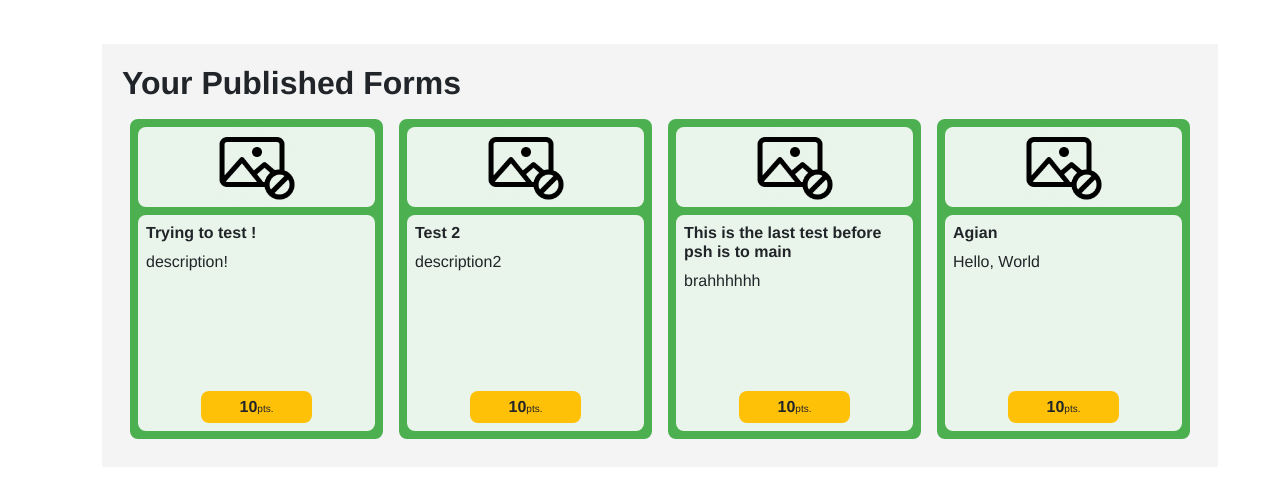
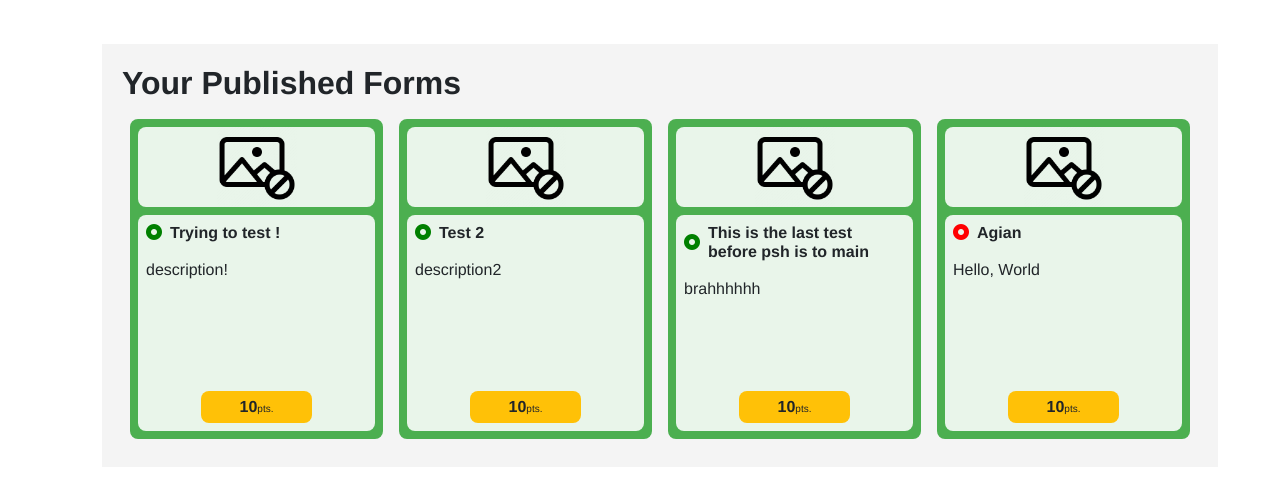
Before and after one commit to ChindanaiR/FormHubProject, a Django app: page /account/ in a window 1280 px wide. Shown: the part 641-1128 px from the top of the page. Run offline with Django 5.2, Linux system fonts and the light colour scheme; a user stored in the database is signed in; data comes from the database, SQL or seed files in the repository; both versions use the stored data as it was after the commit.

Commit message:
dynamic access to the form

```diff
--- a/answering/urls.py
+++ b/answering/urls.py
@@ -1,6 +1,7 @@
 from django.urls import path
 from . import views
 
+app_name = "answering"
 urlpatterns = [
     path("", views.index, name="index"),
     path("form/<int:form_id>", views.form_answering, name="answering"),
--- a/form_management/views.py
+++ b/form_management/views.py
@@ -28,6 +28,10 @@ def my_forms(request):
 def form_response(request, form_id):
 
     form = Form.objects.get(pk = form_id)
+
+    if request.user.username != form.owner.username:
+        return HttpResponseRedirect(f"/form/{form_id}")
+
     if request.method == "POST":
         action = request.POST["action"]
         if action.lower() == "close-form":
--- a/static/userprofile/userprofile.css
+++ b/static/userprofile/userprofile.css
@@ -25,3 +25,11 @@
     padding: 20px;
     background-color: #F4F4F4;
 }
+
+.active {
+    color: green;
+}
+
+.closed {
+    color: red;
+}
--- a/static/userprofile/userprofile.js
+++ b/static/userprofile/userprofile.js
@@ -1,16 +1,11 @@
 
-//Show ในหน้า userprofile
-  // fetch(`get_userinfo`, {
-  //   method: "GET",
-  // })
-  // .then(response => response.json())
-  // .then(data => {
-  //   console.log(data);
-  //   const nameElement = document.querySelector('#acct_name');
-  //   const emailElement = document.querySelector('#email');
-  //   nameElement.textContent = `Username: ${data.name}`;
-  //   emailElement.textContent = `Email: ${data.email}`;
-  // })
+document.addEventListener('DOMContentLoaded', () => {
+
+  document.querySelectorAll(".form-card").forEach(form => {
+    form.onclick = () => window.location.replace(`/manage/responses/${form.dataset.code}`)
+  })
+
+});
 
 
   //ปุ่ม Edit Name
@@ -102,7 +97,3 @@ const uploadFile = () => {
     location.reload();
   });
 }
-
-document.querySelectorAll(".form-card").forEach(form => {
-  form.onclick = () => window.location.replace(`/manage/responses/${form.dataset.code}`)
-})
--- a/templates/userprofile/index.html
+++ b/templates/userprofile/index.html
@@ -45,7 +45,7 @@
 
     <!-- user's forms -->
     <div class="container" id="user-prof-forms">
-        <h2><strong>Your Published Forms</strong></h2>
+        <h2><strong>{{ form_section_title }}</strong></h2>
         <div class="all-forms d-flex flex-row flex-wrap">
             {% for form in user_forms %}
                 <div class="form-card p-2 d-flex flex-column col-sm-6 col-md-4 col-lg-3" data-code="{{ form.id }}">
@@ -54,7 +54,16 @@
                             <img src="{% static 'answering/imgs/no-pic.png' %}" alt="no-photo">
                         </div>
                         <div class="form-meta-data mt-2 p-2">
-                            <h6 class="form-name">{{ form.form_name }}</h6>
+                            <div class="header d-flex align-items-center mb-3">
+                                {% if form.owner.username == user.username %}
+                                    {% if not form.is_sale %}
+                                        <i class="fa-solid fa-circle-dot status me-2 {% if form.is_open %} active {% else %} closed {% endif %}"></i>
+                                    {% else %}
+                                        <i class="fa-regular fa-money-bill-1 status me-2"></i>
+                                    {% endif %}
+                                {% endif %}
+                                <h6 class="form-name my-0">{{ form.form_name }}</h6>
+                            </div>
                             <div class="description">
                                 {{ form.description }}
                             </div>
@@ -86,9 +95,6 @@
                                 <div class="description">
                                     {{ dataset.description }}
                                 </div>
-                                <!-- <div class="bottom-section mt-auto p-1">
-                                    <span class="point">{{ .form_point }}</span><span class="unit">pts.</span>
-                                </div> -->
                             </div>
                         </div>
                     </div>
--- a/userprofile/views.py
+++ b/userprofile/views.py
@@ -37,7 +37,8 @@ def index(request):
         "userpic": user.profile_img,
         "user_forms": user_forms,
         "rank": rank,
-        "user_datasets": user_datasets
+        "user_datasets": user_datasets,
+        "form_section_title": "Your Published Forms"
     })
 
 # View other userprofiles
@@ -45,7 +46,11 @@ def profile(request, user_id):
 
     if user_id:
         user = User.objects.get(pk = user_id)
-        user_forms = Form.objects.filter(owner = user, is_open = True)
+
+        if user_id == request.user.id:
+            user_forms = Form.objects.filter(owner = user)
+        else:
+            user_forms = Form.objects.filter(owner = user, is_open = True)
 
         # Ranking
         responses = PointTransaction.objects.filter(user_id = user)
@@ -63,6 +68,7 @@ def profile(request, user_id):
             "userpic": user.profile_img,
             "user_forms": user_forms,
             "rank": rank,
+            "form_section_title": "Opened Forms" if user_id != request.user.id else "Your Published Forms"
         })
 
     return HttpResponseRedirect("/")
```
Also changed, not shown: db.sqlite3.
